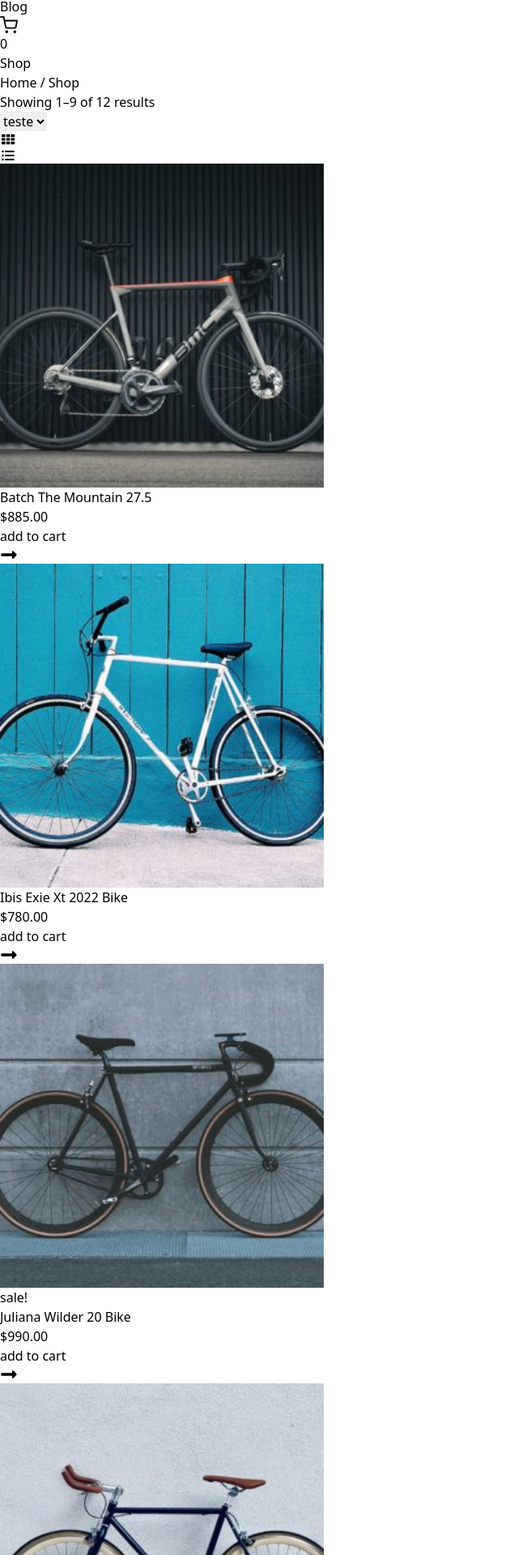
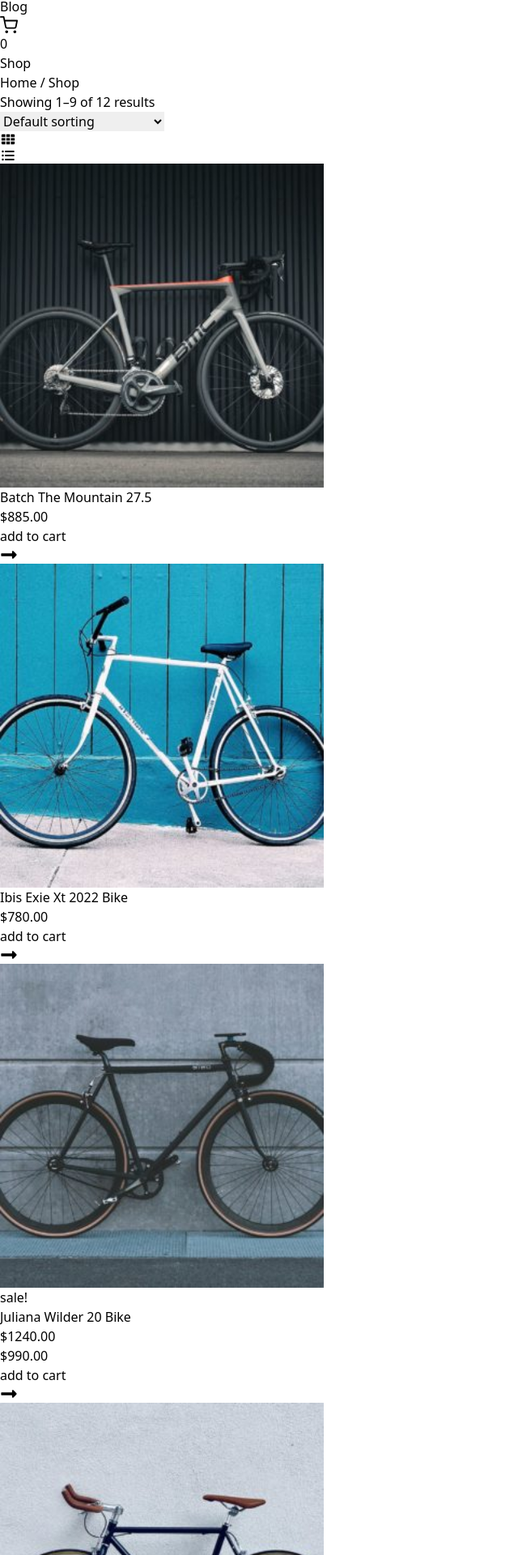
Before and after one commit to Thiago87dev/BikeShop, a Next.js app: page /shop in a window 1280 px wide. Shown: the part 405-2325 px from the top of the page at 81% size, without its empty margins (0-640 px from the left). Built offline with nearby package versions, Linux system fonts and the light colour scheme.

Commit message:
:sparkles: feat: shop - part 5 - filters

```diff
--- a/src/components/shop/products/CardProducts.tsx
+++ b/src/components/shop/products/CardProducts.tsx
@@ -3,7 +3,12 @@
 import { ProductCardProps } from "@/types";
 import Link from "next/link";
 
-const CardProducts = ({ img300x300, name, price, withoutDiscont }: ProductCardProps) => {
+const CardProducts = ({
+  img300x300,
+  name,
+  price,
+  withoutDiscont,
+}: ProductCardProps) => {
   return (
     <div className="relative group flex flex-col items-center w-full ">
       <div className="relative">
@@ -27,7 +32,18 @@
         <Link className="w-fit" href={"#"}>
           <h2 className="font-semibold w-fit text-2xl">{name}</h2>
         </Link>
-        <p>${price}.00</p>
+        <div>
+          {withoutDiscont > 0 ? (
+            <div className="flex gap-2">
+              <p className="line-through">${withoutDiscont}.00</p>
+              <p className="font-bold">${price}.00</p>
+            </div>
+          ) : (
+            <div>
+              <p>${price}.00</p>
+            </div>
+          )}
+        </div>
         <div className="flex items-center gap-2">
           <h2 className="font-bold uppercase cursor-pointer">add to cart</h2>
           <FaLongArrowAltRight className="cursor-pointer" size={22} />
--- a/src/components/shop/products/Products.tsx
+++ b/src/components/shop/products/Products.tsx
@@ -9,6 +9,7 @@
 const Products = () => {
   const [products, setProducts] = useState<ProductProp[]>([]);
   const [switchSelected, setSwitchSelected] = useState("grid");
+  const [selectedOption, setSelectedOption] = useState("default");
 
   useEffect(() => {
     const fetchData = async () => {
@@ -23,16 +24,26 @@
     fetchData();
   }, []);
 
+  const handleOptionChange = (e: React.ChangeEvent<HTMLSelectElement>) => {
+    setSelectedOption(e.target.value);
+  };
+
   return (
     <div className="flex justify-center px-4">
       <div className="w-full max-w-[1240px] py-10">
         <div className="flex justify-between  py-10">
           <p>Showing 1–9 of 12 results</p>
           <div className="flex gap-[6px]">
-            <select className="w-48 h-8 border-b-[1px]  border-solid font-bold border-black outline-none ">
-              <option>teste</option>
-              <option>teste</option>
-              <option>teste</option>
+            <select
+              value={selectedOption}
+              onChange={handleOptionChange}
+              className="w-52 h-8 border-b-[1px]  border-solid font-semibold border-black outline-none "
+            >
+              <option value="default">Default sorting</option>
+              <option value="popularity">Sort by popularity</option>
+              <option value="latest">Sort by latest</option>
+              <option value="lowToHigh">Sort by price:low to high</option>
+              <option value="highToLow">Sort by price:high to low</option>
             </select>
             <div
               onClick={() => setSwitchSelected("grid")}
@@ -56,10 +67,31 @@
             </div>
           </div>
         </div>
+        <div className={`${switchSelected === 'grid' ?'flex flex-wrap justify-between':'flex flex-col gap-10'}`}>
+          {products
+            .sort((a, b) => {
+              if (selectedOption === "popularity") {
+                return b.qntSold - a.qntSold;
+              }
+              if (selectedOption === "latest") {
+                return b.manufactureDate - a.manufactureDate;
+              }
+              if (selectedOption === "lowToHigh") {
+                return a.price - b.price;
+              }
+              if (selectedOption === "highToLow") {
+                return b.price - a.price;
+              }
+              if (selectedOption === "default") {
+                return a.name.localeCompare(b.name);
+              }
+              return 0;
+            })
+            .map((item) => {
+              return (
+                <div key={item.id}>
                   {switchSelected === "grid" ? (
-          <div className="flex flex-wrap justify-between">
-            {products.map((item) => (
-              <div className="w-[387px]" key={item.id}>
+                    <div className="w-[387px]">
                       <CardProducts
                         img300x300={item.img300x300}
                         name={item.name}
@@ -67,12 +99,8 @@
                         withoutDiscont={item.withoutDiscont}
                       />
                     </div>
-            ))}
-          </div>
                   ) : (
-          <div className="flex flex-col gap-10">
-            {products.map((item) => (
-              <div key={item.id}>
+                    <div>
                       <CardProductsHorizontal
                         brief={item.brief}
                         img300x300={item.img300x300}
@@ -81,9 +109,11 @@
                         withoutDiscont={item.withoutDiscont}
                       />
                     </div>
-            ))}
+                  )}
                 </div>
-        )}
+              );
+            })}
+        </div>
       </div>
     </div>
   );
```
Lines whose indentation alone changed are shown as unchanged.
